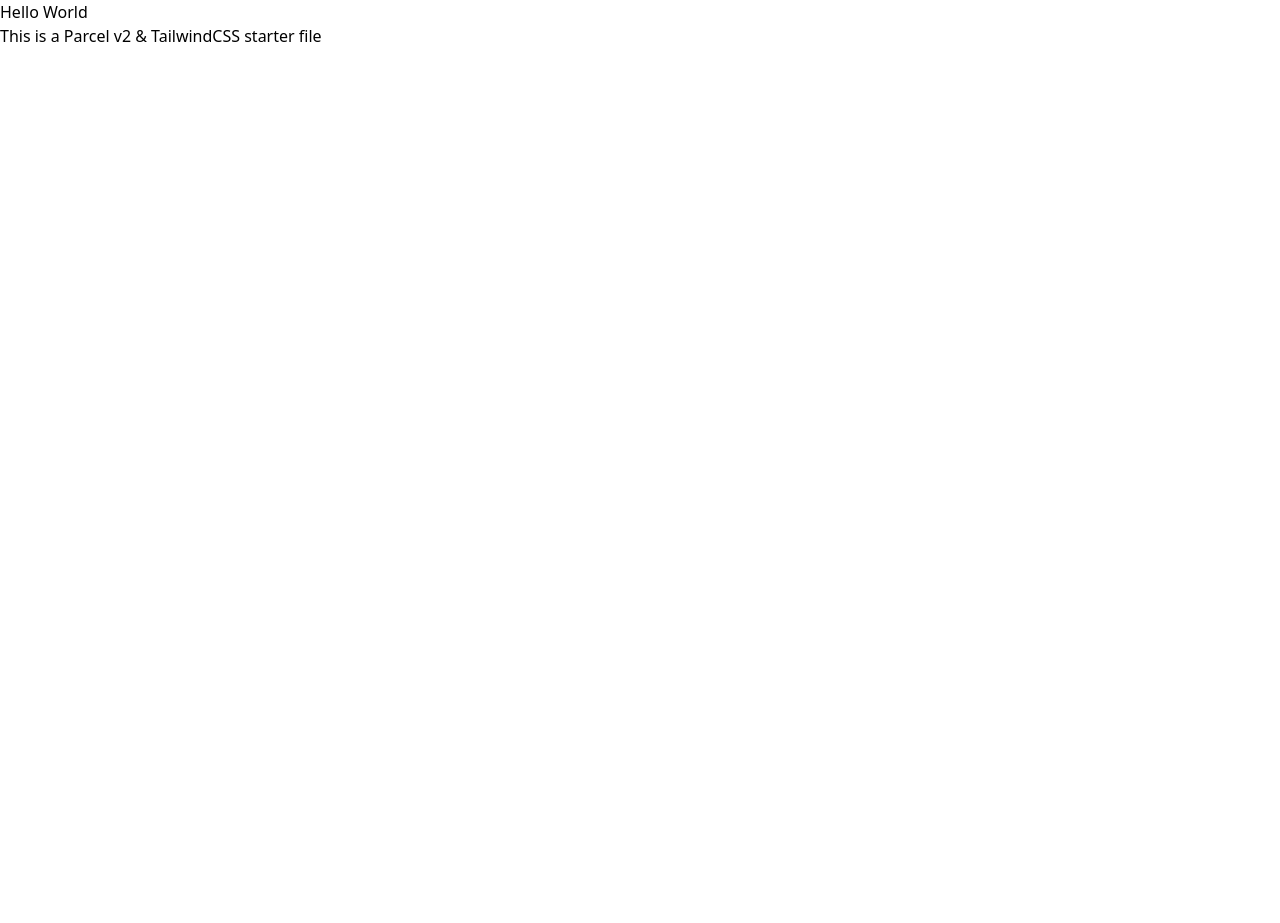
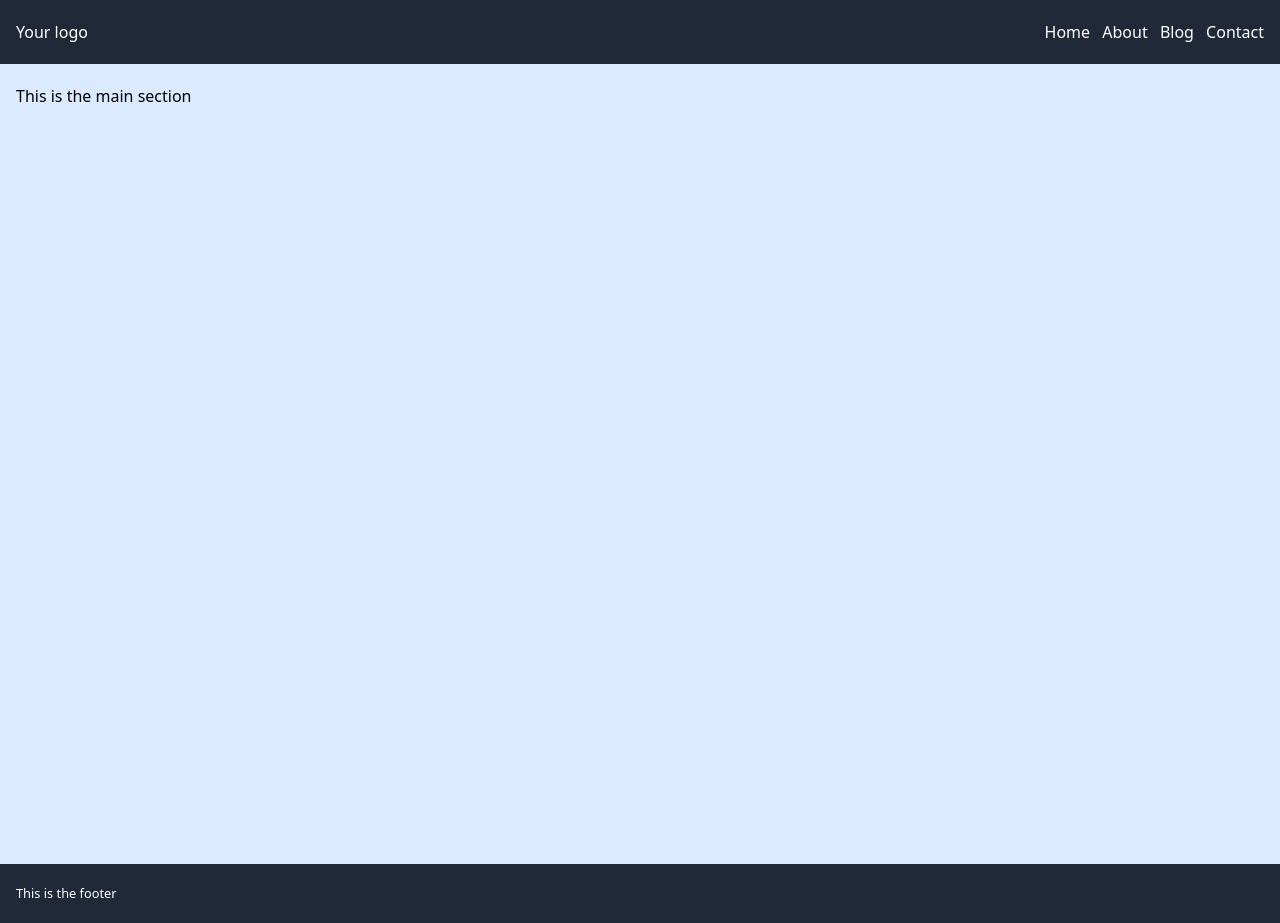
Before and after one commit to maxrule98/parcel-tailwind, a website built with Parcel: page src/index.html in a window 1280 px wide. Before the commit the page ends 800 px from the top, so only its background shows below. Built offline with nearby package versions, Linux system fonts and the light colour scheme.

Commit message:
posthtml for splitting HTML

```diff
--- a/package.json
+++ b/package.json
@@ -22,6 +22,7 @@
     "autoprefixer": "^10.2.4",
     "parcel": "^2.0.0-nightly.605",
     "postcss": "^8.2.6",
+    "posthtml-include": "^1.6.2",
     "tailwindcss": "^2.0.3"
   },
   "dependencies": {}
--- a/src/index.html
+++ b/src/index.html
@@ -10,8 +10,11 @@
 <body>
     <div class="root">
 
-        <h1>Hello World</h1>
-        <p>This is a Parcel v2 & TailwindCSS starter file</p>
+        <include src="./src/partials/header.html"></include>
+
+        <include src="./src/partials/main.html"></include>
+
+        <include src="./src/partials/footer.html"></include>
 
     </div>
     <script type="module" src="./js/index.js"></script>
--- /dev/null
+++ b/src/partials/footer.html
@@ -0,0 +1,3 @@
+<footer class="flex flex-wrap justify-between bg-gray-800 text-white px-4 py-5">
+    <small>This is the footer</small>
+</footer>
--- /dev/null
+++ b/src/partials/header.html
@@ -0,0 +1,11 @@
+<header class="flex flex-wrap justify-between bg-gray-800 text-white px-4 py-5">
+    <div>
+        <h1 class="text-blue">Your logo</h1>
+    </div>
+    <nav class="space-x-2">
+        <a href="">Home</a>
+        <a href="">About</a>
+        <a href="">Blog</a>
+        <a href="">Contact</a>
+    </nav>
+</header>
--- /dev/null
+++ b/src/partials/main.html
@@ -0,0 +1,3 @@
+<main class="min-h-screen px-4 py-5 bg-blue-100">
+    <p>This is the main section</p>
+</main>
```
Also changed, not shown: 3 other files.
